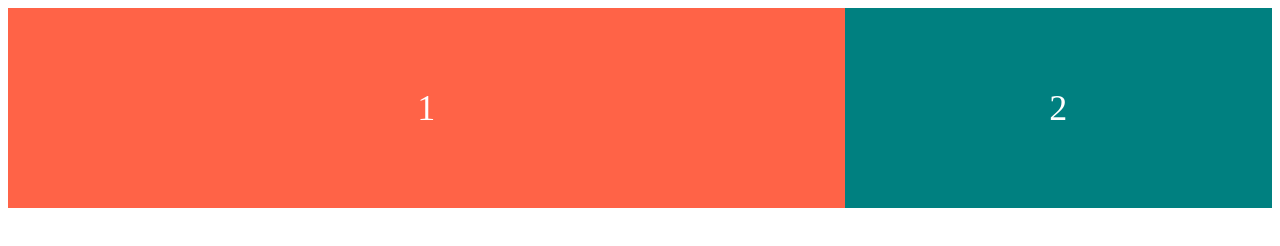
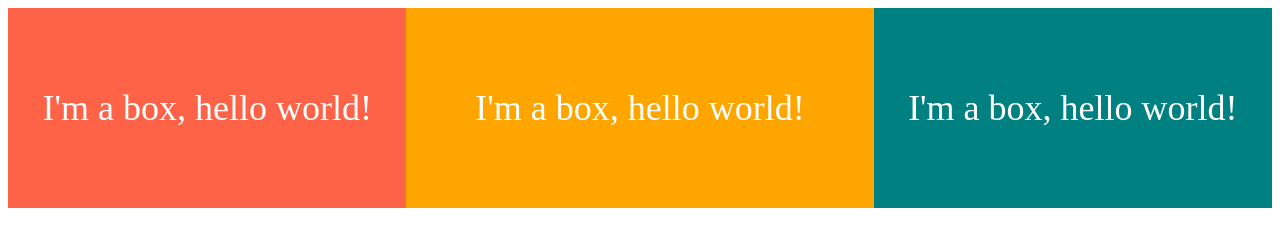
Before and after one commit to ygvbhy/cssMasterClass, a plain HTML site: page index.html in a window 1280 px wide. Drawn offline with Linux system fonts and the light colour scheme.

Commit message:
Flex Shrink 숫자가 클 수록 줄어드는 속도가 빠름

```diff
--- a/index.html
+++ b/index.html
@@ -8,8 +8,9 @@
   </head>
   <body>
     <div class="container">
-      <div class="box">1</div>
-      <div class="box">2</div>
+      <div class="box">I'm a box, hello world!</div>
+      <div class="box">I'm a box, hello world!</div>
+      <div class="box">I'm a box, hello world!</div>
     </div>
   </body>
 </html>
--- a/style.css
+++ b/style.css
@@ -16,10 +16,18 @@
 
 .box:first-child {
   background-color: tomato;
-  flex-grow: 2;
+  flex-grow: 1;
+  flex-shrink: 3;
 }
 
 .box:last-child {
   background-color: teal;
   flex-grow: 1;
+  flex-shrink: 1;
 }
+
+.box:nth-child(2) {
+  background-color: orange;
+  flex-grow: 2;
+  flex-shrink: 0;
+}
```
